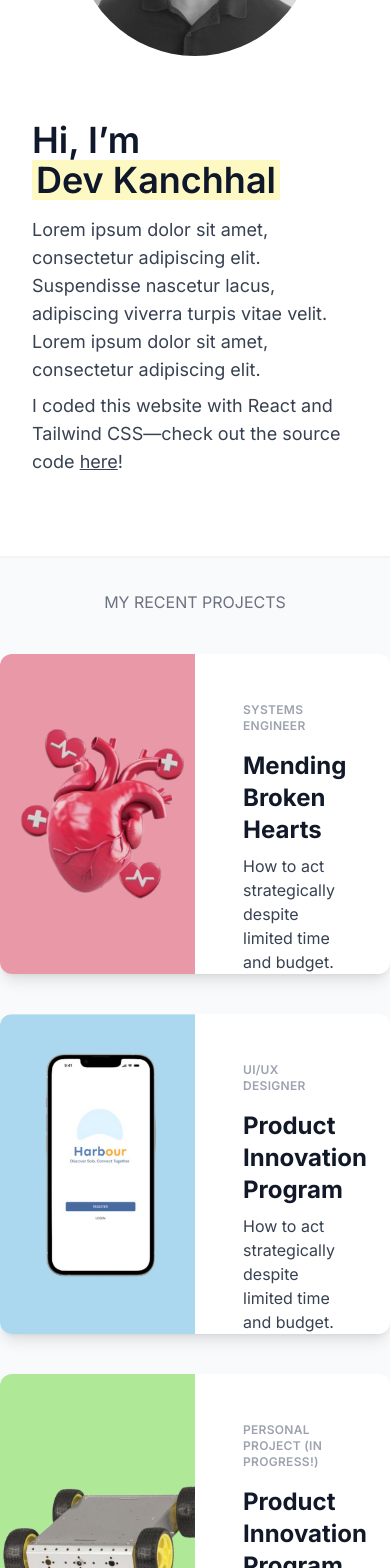
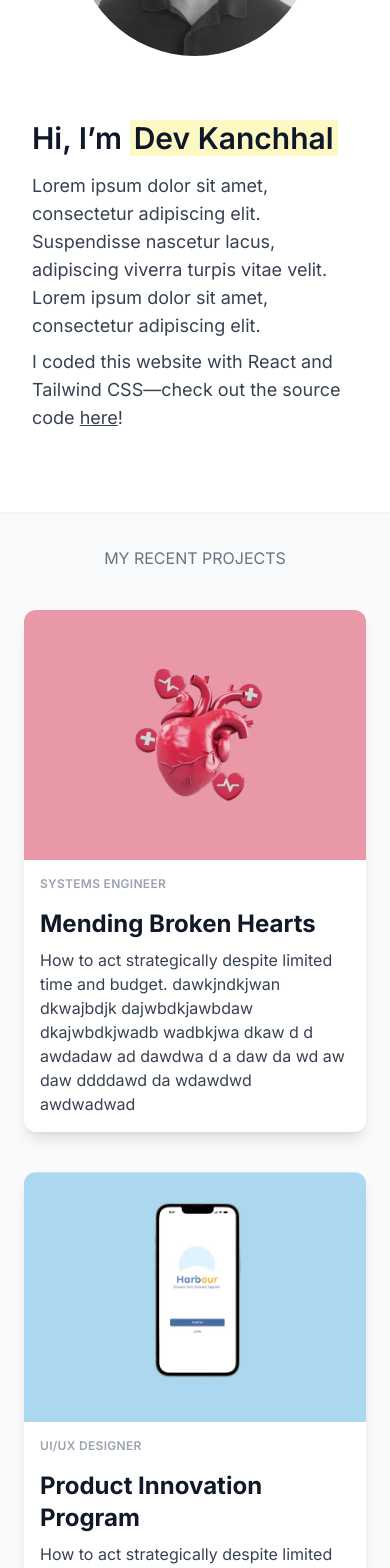
Before and after one commit to devkanchhal/devkanchhal.github.io, a React (Vite) app: page / in a window 390 px wide. Shown: the part 320-1888 px from the top of the page. Built offline with nearby package versions, Linux system fonts and the light colour scheme.

Commit message:
mobile responsiveness for project cards

```diff
--- a/src/components/About.jsx
+++ b/src/components/About.jsx
@@ -16,7 +16,7 @@ export default function About() {
 
         {/* Text Content */}
         <div className="col-span-1 md:col-span-2 text-left">
-          <h1 className="text-4xl md:text-3xl font-semibold text-slate-900">
+          <h1 className="text-3xl md:text-3xl font-semibold text-slate-900">
             Hi, I’m <span className="bg-yellow-100 px-1 inline-block">Dev Kanchhal</span>
           </h1>
           <p className="text-lg text-gray-700 mt-4">
--- a/src/components/Card.jsx
+++ b/src/components/Card.jsx
@@ -1,14 +1,14 @@
 export default function Card({ image, subtitle, title, text }) {
   return (
-    <div className="max-w-4xl w-full sm:w-[75vw] h-80 bg-white rounded-xl shadow-lg flex sm:flex-row overflow-hidden">
+    <div className="max-w-4xl w-full sm:w-[75vw] h-auto sm:h-80 bg-white rounded-xl shadow-lg flex flex-col sm:flex-row overflow-hidden">
 
       {/* Left side - Image */}
-      <div className="w-1/2 h-full">
+      <div className="w-full sm:w-1/2 h-[250px] sm:h-full">
         <img className="w-full h-full object-cover" src={image} alt={title} />
       </div>
 
       {/* Right side - Content */}
-      <div className="w-1/2 p-12 flex flex-col">
+      <div className="w-full sm:w-1/2 p-4 sm:p-12 flex flex-col">
         {/* Subtitle (Fixed Position) */}
         <p className="text-xs font-semibold uppercase tracking-wide text-gray-400 flex-none">
           {subtitle}
--- a/src/components/Connect.jsx
+++ b/src/components/Connect.jsx
@@ -5,7 +5,7 @@ import { faEnvelope } from "@fortawesome/free-solid-svg-icons";
 
 export default function Connect() {
   return (
-    <div className="text-center py-10">
+    <div className="text-center sm:py-10 px-10">
       <h2 className="text-3xl font-semibold">Let's connect</h2>
       <p className="text-gray-600 mt-2">
         Get in touch for opportunities or just to say hi! <span role="img" aria-label="wave">👋</span>
--- a/src/components/Group.jsx
+++ b/src/components/Group.jsx
@@ -6,14 +6,14 @@ import harbour from "../assets/harbour.png"
 
 export default function Group() {
   return (
-    <section className="flex flex-col items-center justify-center w-full space-y-10">
+    <section className="flex flex-col items-center justify-center w-full space-y-10 px-6">
       <p className="text-m font-regular uppercase text-gray-500">My Recent Projects</p>
 
       <Card
         image={mbh}
         subtitle="Systems Engineer"
         title="Mending Broken Hearts"
-        text="How to act strategically despite limited time and budget. dawkjndkjwan dkwajbdjk dajwbdkjawbdaw dkajwbdkjwadb wadbkjwa dkaw d d awdadaw ad"
+        text="How to act strategically despite limited time and budget. dawkjndkjwan dkwajbdjk dajwbdkjawbdaw dkajwbdkjwadb wadbkjwa dkaw d d awdadaw ad dawdwa d a daw da wd aw daw ddddawd da wdawdwd awdwadwad "
       />
 
       <Card
```
